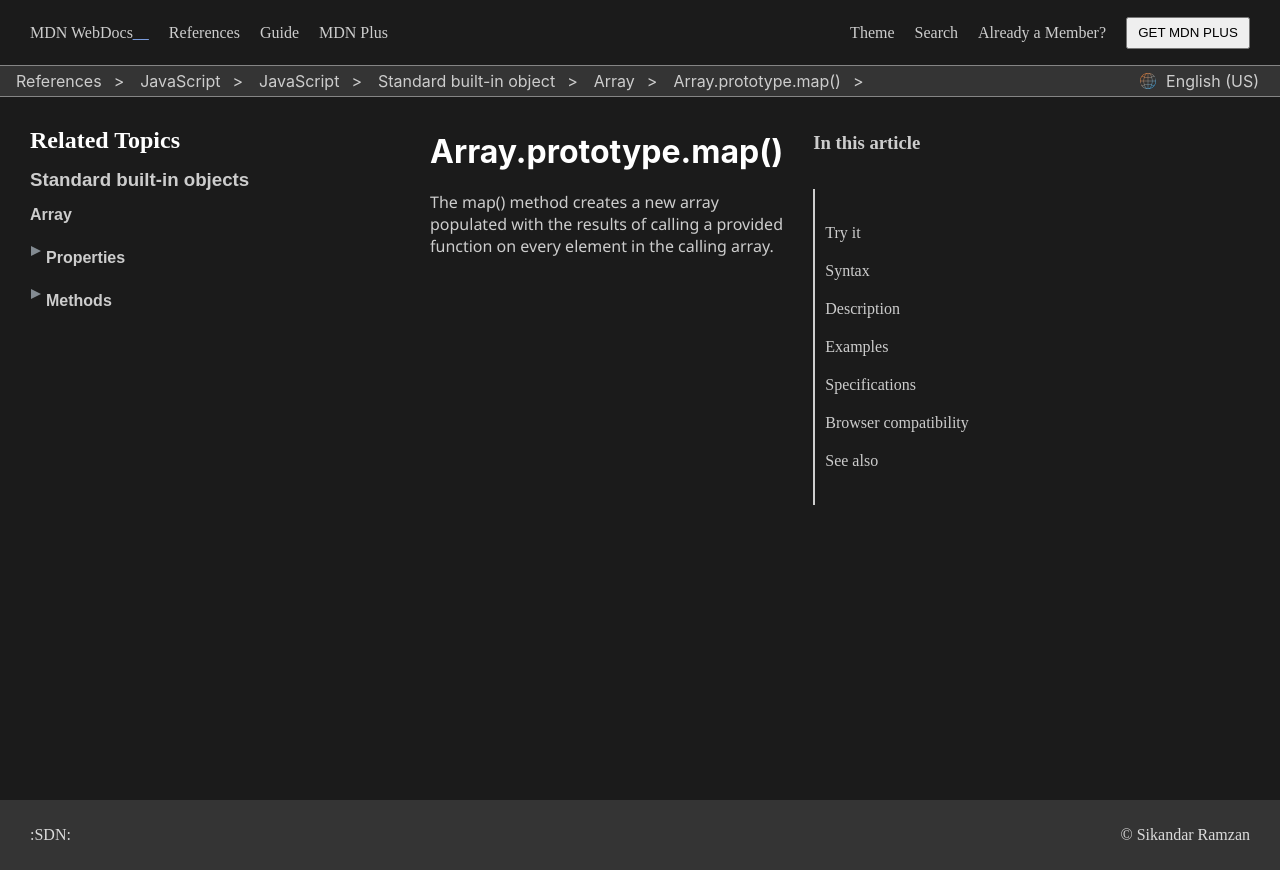
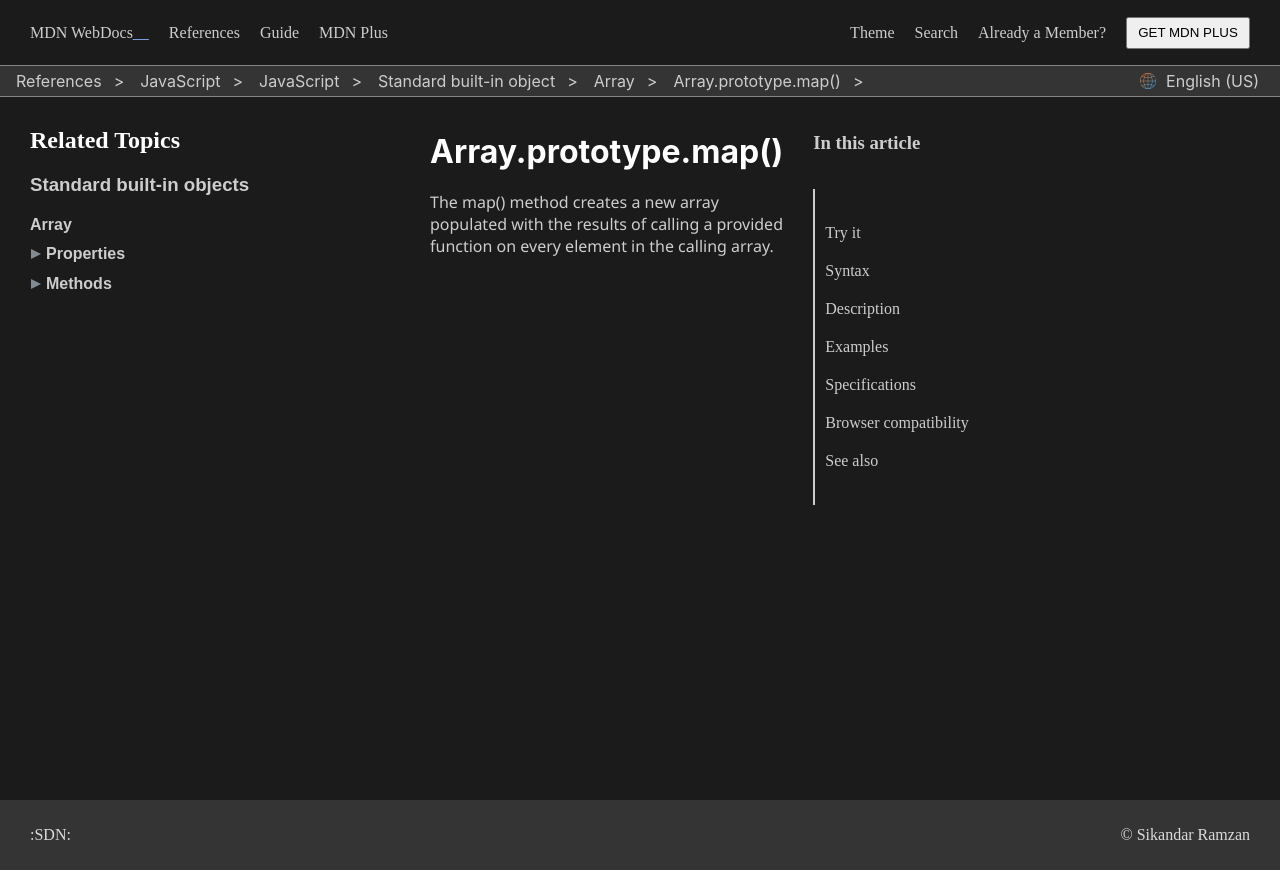
Before and after one commit to sikandar-ramzan/high-order-functions, a React (Create React App) app: page / in a window 1280 px wide. Built offline with nearby package versions, Linux system fonts and the light colour scheme; a web font is replaced by a local one.

Commit message:
final touches in design

```diff
--- a/src/MapBody/index.jsx
+++ b/src/MapBody/index.jsx
@@ -20,8 +20,11 @@
       <div className="map-body-left-section">
         <div className="documentation-index-container">
           <h2>Related Topics</h2>
-          <h3>Standard built-in objects</h3>
-          <h4>Array</h4>
+          <div className="left-section-headings">
+            <h3>Standard built-in objects</h3>
+            <h4>Array</h4>
+          </div>
+
           <div className="array-properties" onClick={toggleShowProps}>
             <span className={!showProps ? "expanded" : ""}>
               <ChevronDown />
--- a/src/MapBody/styles.scss
+++ b/src/MapBody/styles.scss
@@ -26,7 +26,17 @@
   h4 {
     color: #cdcdcd;
     font-family: "Inter var", sans-serif;
-    margin-top: 15px;
+    // margin-top: 15px;
+  }
+  .left-section-headings {
+    // margin-top: 20px;
+    display: flex;
+    flex-direction: column;
+    justify-content: space-around;
+    h3,
+    h4 {
+      margin-top: 20px;
+    }
   }
 
   li {
```
